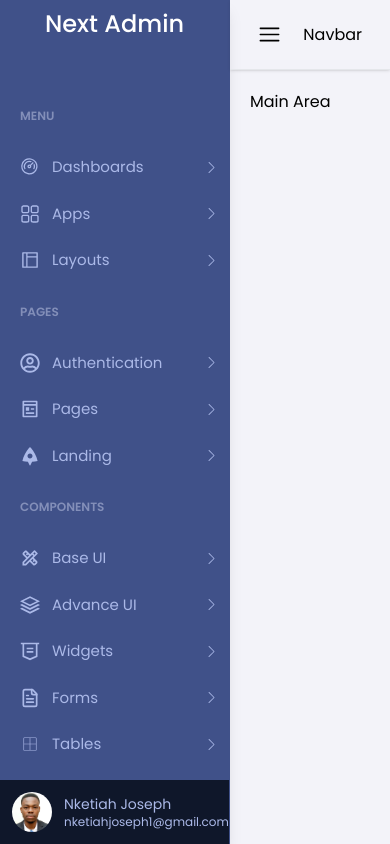
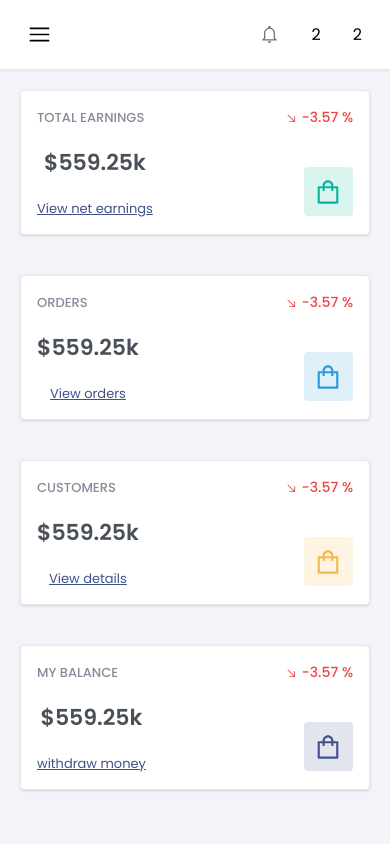
Before and after one commit to Nketiah/next-dashboard, a Next.js app: page /dashboard in a window 390 px wide. Built offline with nearby package versions, Linux system fonts and the light colour scheme.

Commit message:
Added four cards to dashboard

```diff
--- a/src/app/globals.css
+++ b/src/app/globals.css
@@ -74,3 +74,8 @@ body {
   transition-duration: 400ms;
   transform: rotate(0deg);
 }
+
+
+/* .appBlue-300 {
+  background-color: #aaa;
+} */
--- /dev/null
+++ b/src/components/Card.tsx
@@ -0,0 +1,47 @@
+import React from 'react'
+import { AiOutlineShopping } from "react-icons/ai"
+import { AiOutlineDollarCircle } from "react-icons/ai"
+import { FaRegUserCircle } from "react-icons/fa"
+import { GoArrowDownRight } from 'react-icons/go'
+import { RiWalletLine } from "react-icons/ri"
+
+
+
+type Props = {
+    iconColor: string
+    iconBgColor: string
+    text: string
+    title: string
+}
+
+
+const Card = ({iconColor, iconBgColor, text, title}:Props) => {
+    return (
+        <>
+            <section className='p-5'>
+                <section className='flex flex-col justify-between bg-white w-full h-[145px] border shadow p-4 rounded hover:shadow-lg'>
+                    <div className='flex items-center justify-between font-medium'>
+                        <p className='text-appDark-100 text-[13px] uppercase'>{text}</p>
+                        <div className='flex items-center text-[14px]'>
+                            <GoArrowDownRight size={14} className='text-red-500' />
+                            <p className='text-red-500 pl-1'>-3.57 %</p>
+                        </div>
+                    </div>
+                    <div className='flex items-center justify-between'>
+                        <div className='flex flex-col items-center gap-5'>
+                            <div className='text-appDark-800 text-[22px] font-semibold'>$559.25k</div>
+                            <div className='text-appDark-200 text-[13px] underline'>
+                               {`${title.includes('withdraw') ? 'withdraw money' : `View ${title}`  }`}
+                            </div>
+                        </div>
+                        <div className={`${iconBgColor} p-[0.6rem] rounded mt-5`}>
+                            <AiOutlineShopping size={30} className={`${iconColor}`} />
+                        </div>
+                    </div>
+                </section>
+            </section>
+        </>
+    )
+}
+
+export default Card
--- a/src/components/Content/MainArea.tsx
+++ b/src/components/Content/MainArea.tsx
@@ -1,17 +1,29 @@
 import React from 'react'
 import { RxHamburgerMenu } from "react-icons/rx"
 import Navbar from '../Header/Navbar'
+import { GoArrowDownRight } from "react-icons/go"
+import { AiOutlineShopping } from "react-icons/ai"
+import { AiOutlineDollarCircle } from "react-icons/ai"
+import { FaRegUserCircle } from "react-icons/fa"
+import { RiWalletLine } from "react-icons/ri"
+import Card from '../Card'
+
 
 
 
 const MainArea = () => {
   return (
     <>
-      <section className='h-screen flex-1 relative'>
-        <Navbar/>
-        <section className='p-5'>
-          Main Area
-        </section>
+      <section className='h-screen overflow-y-auto flex-1 '>
+        <Navbar />
+        <main className='relative'>
+          <div className='grid grid-cols-1 md:grid-cols-2  lg:grid-cols-4'>
+            <Card iconBgColor='bg-appGreen-100' iconColor='text-appGreen-500' text='total earnings' title='net earnings' />
+            <Card iconBgColor='bg-appBlue-100' iconColor='text-appBlue-500' text='orders' title='orders' />
+            <Card iconBgColor='bg-appOrange-100' iconColor='text-appOrange-500' text='customers' title='details' />
+            <Card iconBgColor='bg-appDark-50' iconColor='text-appDark-900' text='my balance' title='withdraw money' />
+        </div>
+        </main>
       </section>
     </>
   )
--- a/src/components/Header/Navbar.tsx
+++ b/src/components/Header/Navbar.tsx
@@ -2,6 +2,11 @@
 import { useMainStateProvider } from '@/context'
 import React from 'react'
 import { RxHamburgerMenu } from 'react-icons/rx'
+import { IoMdNotificationsOutline } from "react-icons/io";
+
+
+
+
 
 const Navbar = () => {
 
@@ -9,7 +14,7 @@ const {hideSidebar, setHideSideBar}:any = useMainStateProvider()
 
   return (
     <>
-     <section className='border-b w-full h-[70px] shadow flex items-center justify-between px-7'>
+     <section className='bg-white  border-b w-full h-[70px] shadow-sm flex items-center justify-between px-7 sticky top-0 z-50'>
         <div>
           <RxHamburgerMenu
            size={23}
@@ -17,7 +22,16 @@ const {hideSidebar, setHideSideBar}:any = useMainStateProvider()
            className="cursor-pointer"
          />
         </div>
-        <div>Navbar</div>
+        <div className='flex gap-8 items-center'>
+           <div className=''>
+             <IoMdNotificationsOutline
+              size={21}
+              className='text-gray-500 hover:bg-gray-200 hover:rounded-full'
+             />
+           </div>
+           <div>2</div>
+           <div>2</div>
+        </div>
      </section>
     </>
   )
--- a/src/components/Sidebar/DashboardSidebar.tsx
+++ b/src/components/Sidebar/DashboardSidebar.tsx
@@ -37,7 +37,7 @@ const DashboardSidebar = () => {
     <>
       {/* {
         !hideSidebar && */}
-      <section className={`${hideSidebar ? 'w-0' : 'w-[230px]'} bg-primary-500 h-screen  border-r border-primary-500 shadow-lg text-center relative duration-500`}>
+      <section className={`${hideSidebar ? 'w-0' : 'w-[230px]'}  hidden sm:block bg-primary-500 h-screen  border-r border-primary-500 shadow-lg text-center relative duration-500`}>
         <header className={`text-white text-2xl text-center font-medium py-2 duration-500 ${hideSidebar && 'hidden'}`}>Next Admin</header>
         <section className={`overflow-y-auto max-h-[90vh] py-10 pl-5 pr-3 ${hideSidebar && 'invisible'}`}>
           {navLinks.map((group, index) => {
--- a/tailwind.config.js
+++ b/tailwind.config.js
@@ -22,10 +22,31 @@ module.exports = {
           "500": "#405189",
           "600": "#34467A"
         },
+        appBlue: {
+          "100": "#dff0fa",
+          "500": "rgb(41 156 219)",
+        },
+        appDark: {
+          "50": "#e2e5ed",
+          "100": "#878A99",
+          "200": "#405189",
+          "800": "#495057",
+          "900": "rgb(64 81 137)"
+        },
+        appGreen: {
+          "100": "#daf4f0",
+          "500": "rgb(10 179 156)"
+        },
+        appOrange: {
+          "100": "#fef4e4",
+          "500": "rgb(247 184 75)"
+        },
         secondary: "#F3F3F9",
         light: "#ABB9E8",
         navLight: "#ABB9E8",
-        sidebarTitle: "#838fb9"
+        sidebarTitle: "#838fb9",
+        // cardText: "#878A99",
+        // appBlue: "rgb(41 156 219)",
       },
       fontFamily:{}
     },
```
